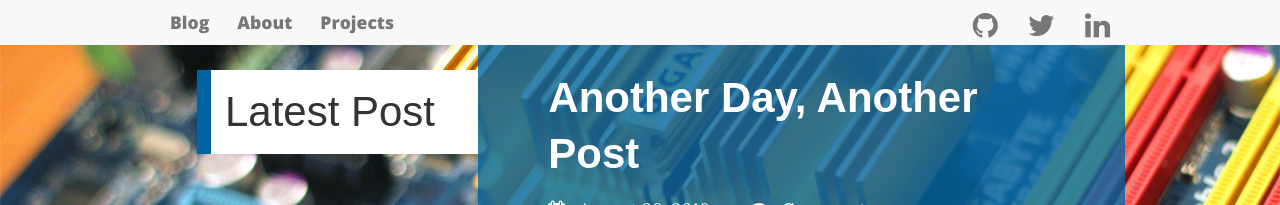
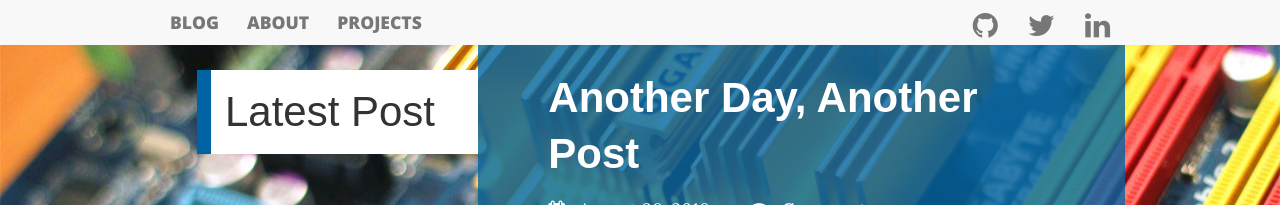
Before and after one commit to aarondgordon/aarondgordon.github.io, a Jekyll site: the page built from index.md, in a window 1280 px wide. Shown: the top 205 px of the page. Built offline with Jekyll 4.4.1, drawn with Linux system fonts in a browser that asks for light colours; nearby versions of some CDN libraries; comment, search, counter and statistics services are not loaded.

Commit message:
Update default.html

```diff
--- a/_layouts/default.html
+++ b/_layouts/default.html
@@ -53,9 +53,9 @@
         </div>
         <div id="navbar" class="collapse navbar-collapse">
           <ul class="nav navbar-nav navbar-menu">
-            <li {% if page.layout=='post' %} class="active" {% endif %}><a href="/">Blog</a></li>
-            <li {% if page.title=='About' %} class="active" {% endif %}><a href="/about/">About</a></li>
-            <li {% if page.title=='Projects' %} class="active" {% endif %}><a href="/projects/">Projects</a></li>
+            <li {% if page.layout=='post' %} class="active" {% endif %}><a href="/">BLOG</a></li>
+            <li {% if page.title=='About' %} class="active" {% endif %}><a href="/about/">ABOUT</a></li>
+            <li {% if page.title=='Projects' %} class="active" {% endif %}><a href="/projects/">PROJECTS</a></li>
           </ul>
           <ul class="nav navbar-nav navbar-right navbar-social">
             <li><a href="https://github.com/aarondgordon" class="github"><i class="fa fa-lg fa-github"></i></a></li>
```
